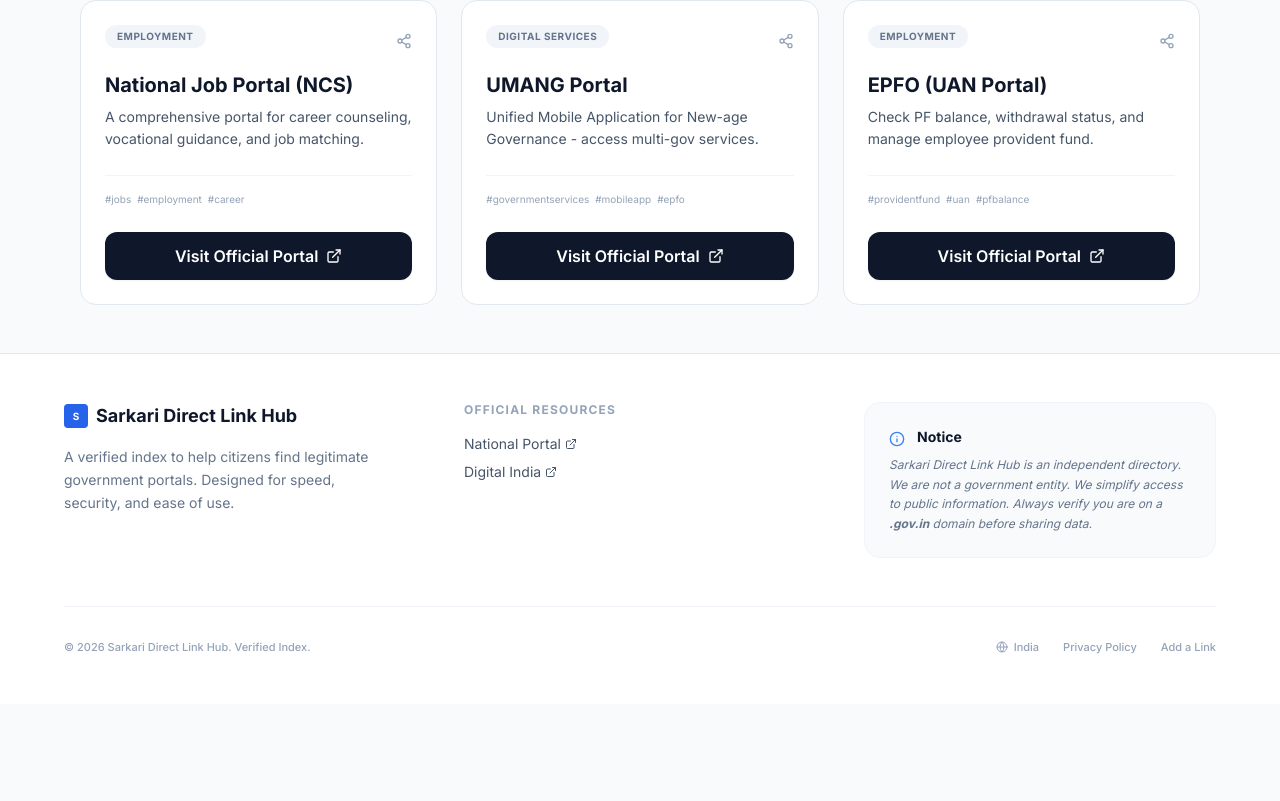
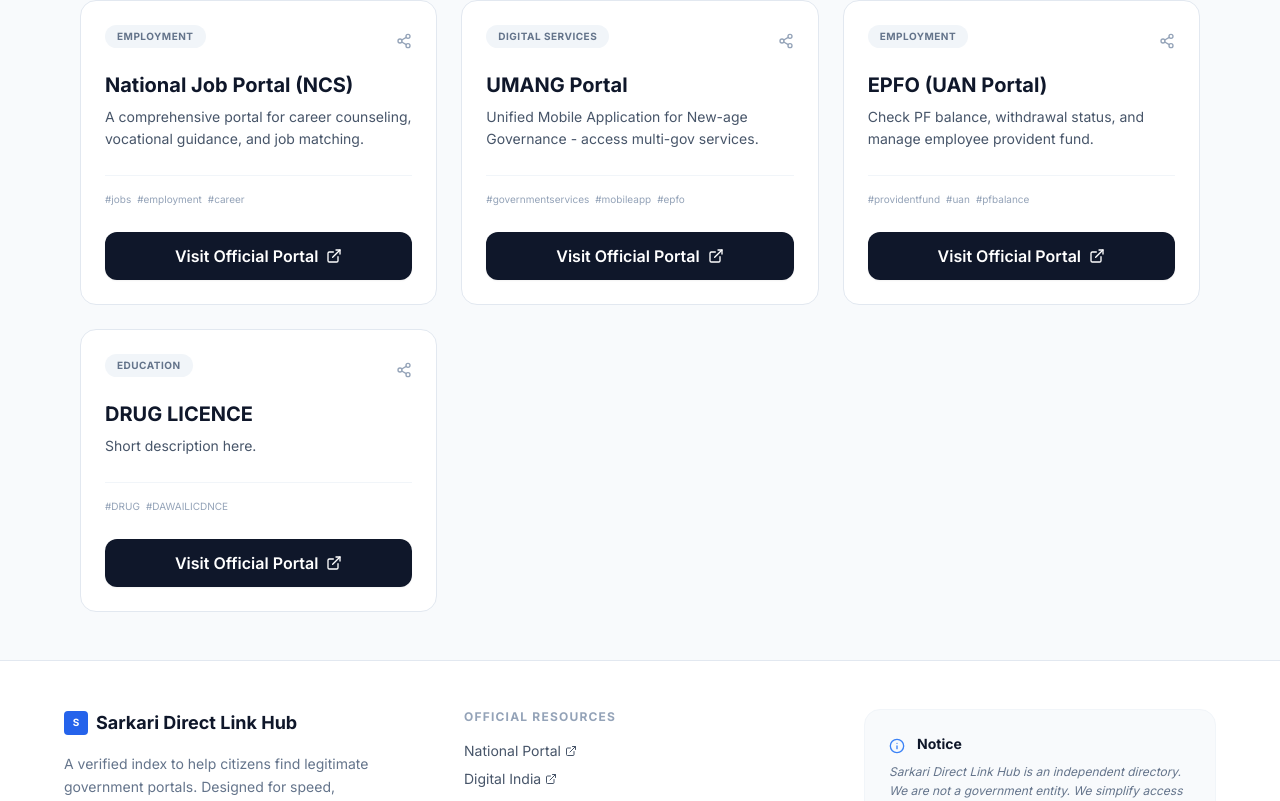
Before and after one commit to Shivam-kumar-coder/sarkari-links-hub, a React (Vite) app: page / in a window 1280 px wide. Shown: the part 1488-2289 px from the top of the page. Before the commit the page ends 2192 px from the top, so only its background shows below. Built offline with nearby package versions, Linux system fonts and the light colour scheme.

Commit message:
Update links.ts

```diff
--- a/data/links.ts
+++ b/data/links.ts
@@ -97,5 +97,13 @@
     category: "Employment",
     description: "Check PF balance, withdrawal status, and manage employee provident fund.",
     keywords: ["provident fund", "uan", "pf balance", "pension", "employer"]
+  },
+  {
+    id: "13",
+    title: "DRUG LICENCE",
+    url: "https://services.india.gov.in/service/detail/apply-for-new-drug-license-bihar",
+    category: "EDUCATION",
+    description: "Short description here.",
+    keywords: ["DRUG ", "DAWAI LICDNCE"]
   }
 ];
```
